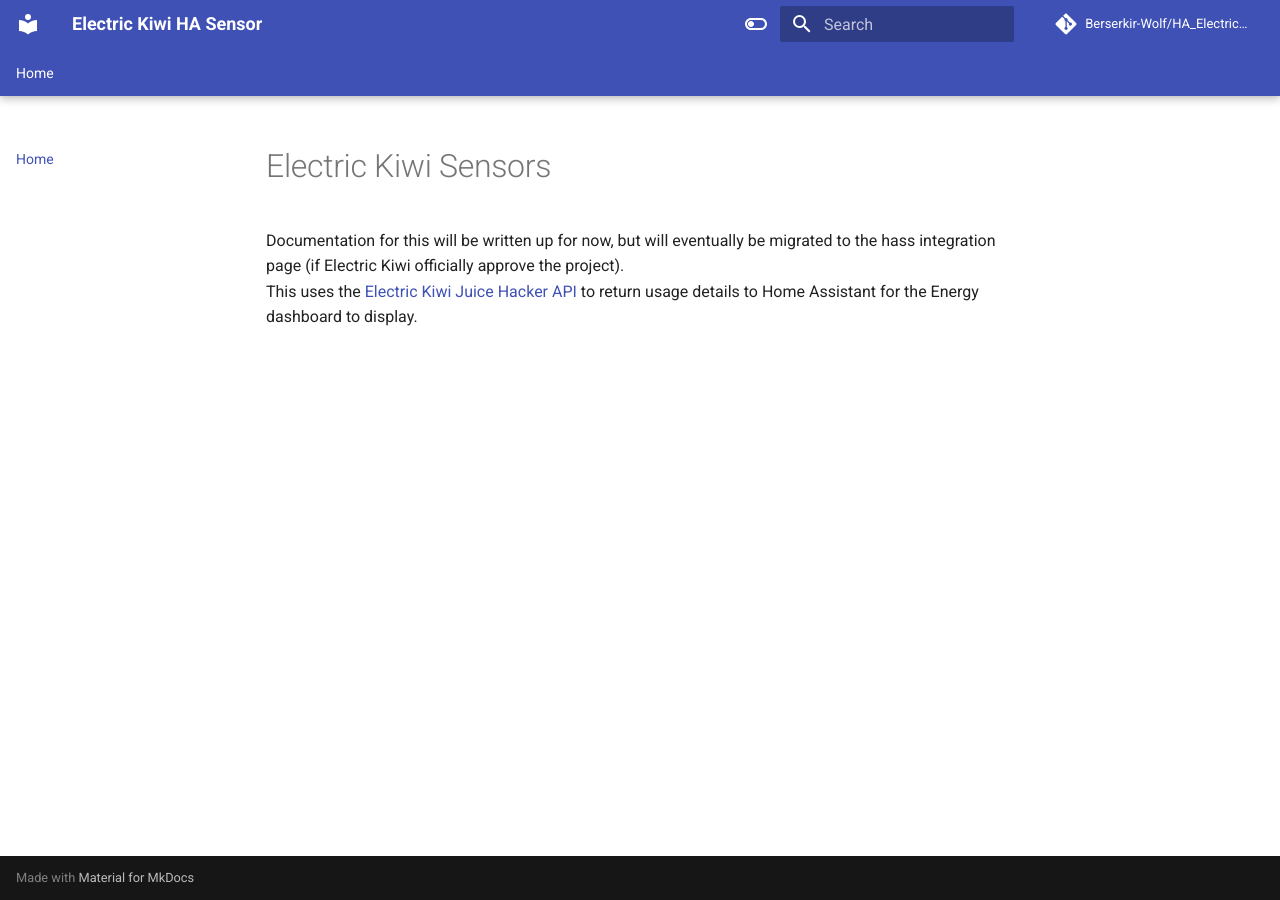
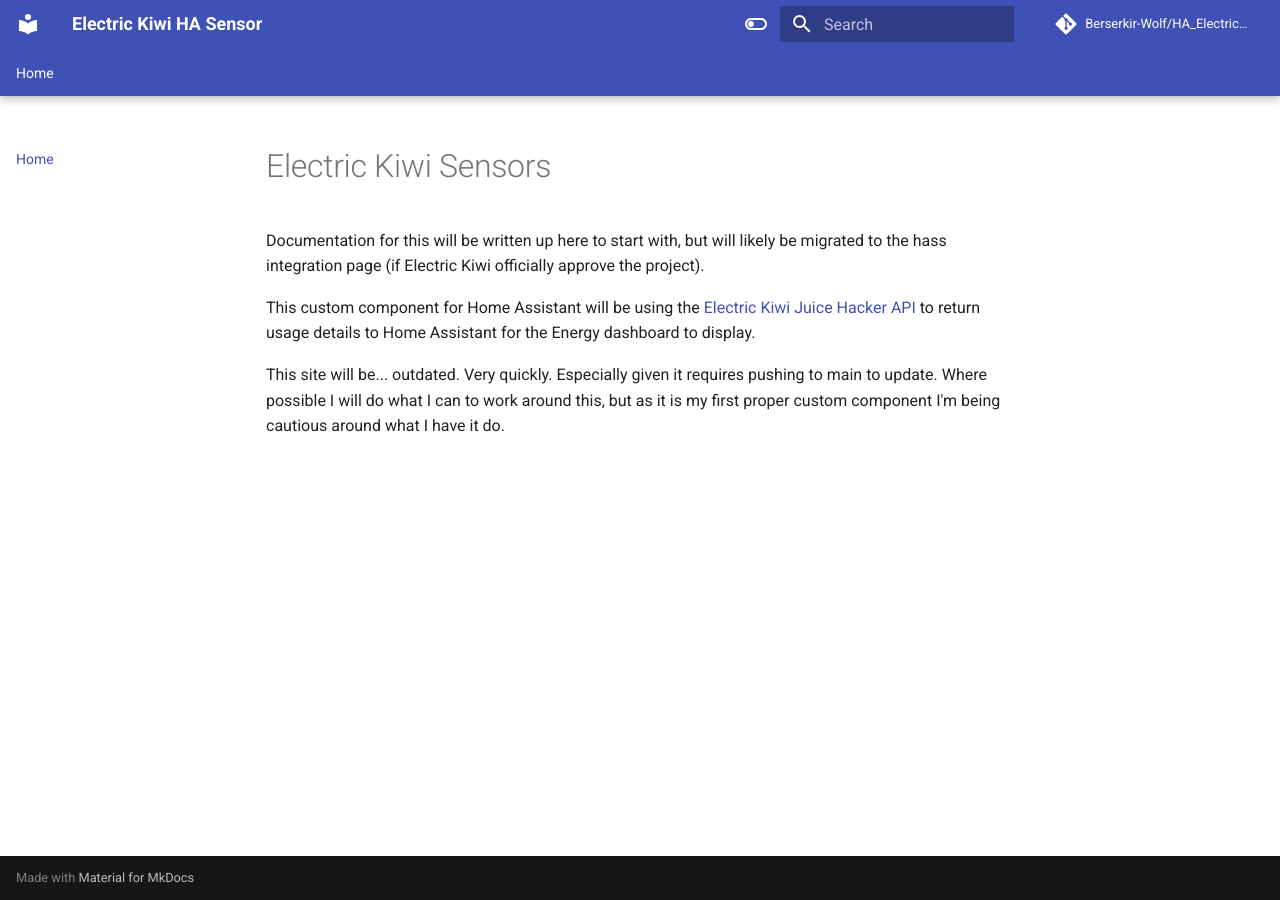
Before and after one commit to Berserkir-Wolf/HA_ElectricKiwi.old, an MkDocs documentation site: the page built from docs/index.md, in a window 1280 px wide. Built offline with MkDocs 1.6.1 and Material for MkDocs 9.7.7, drawn with Linux system fonts in a browser that asks for light colours; comment, search, counter and statistics services are not loaded.

Commit message:
Update index.

```diff
--- a/docs/index.md
+++ b/docs/index.md
@@ -1,4 +1,7 @@
 # Electric Kiwi Sensors
 
-Documentation for this will be written up for now, but will eventually be migrated to the hass integration page (if Electric Kiwi officially approve the project).
-This uses the [Electric Kiwi Juice Hacker API](https://berserkir-wolf.github.io/HA_ElectricKiwi/) to return usage details to Home Assistant for the Energy dashboard to display.
+Documentation for this will be written up here to start with, but will likely be migrated to the hass integration page (if Electric Kiwi officially approve the project).
+
+This custom component for Home Assistant will be using the [Electric Kiwi Juice Hacker API](https://berserkir-wolf.github.io/HA_ElectricKiwi/) to return usage details to Home Assistant for the Energy dashboard to display.
+
+This site will be... outdated. Very quickly. Especially given it requires pushing to main to update. Where possible I will do what I can to work around this, but as it is my first proper custom component I'm being cautious around what I have it do.
```
